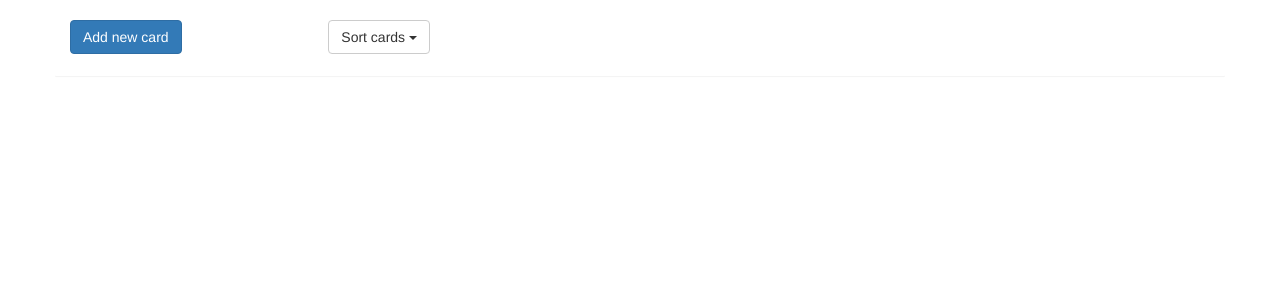
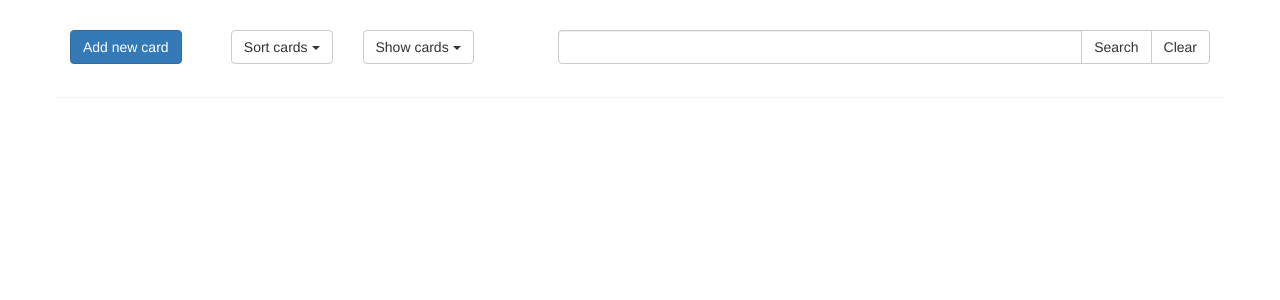
Before and after one commit to sanderdedoncker/flash-card-website, a Flask app: page /cards in a window 1280 px wide. Shown: the part 52-352 px from the top of the page. Run offline with Flask 2, Linux system fonts and the light colour scheme; the visitor is signed in with stand-in values (Sample User, id 1); data comes from the database, SQL or seed files in the repository; data that the repository does not hold is empty; some libraries are stand-ins or nearby versions.

Commit message:
Add content search, viewing options in card overview

```diff
--- a/application/cards/static/styles.css
+++ b/application/cards/static/styles.css
@@ -9,6 +9,10 @@
 
 .row {
   /*border: 1px solid #ddd;*/
+}
+
+.col-stacking {
+    margin-top: 10px;
 }
 
 .panel {
--- a/application/cards/templates/cards.html
+++ b/application/cards/templates/cards.html
@@ -12,26 +12,63 @@ Cards
 {% block app_content %}
 <div class="container">
     <div class="row">
-        <div class="col-xs-6 col-md-2">
+        <div class="col-xs-4 col-md-1 col-stacking">
             <a href="{{ url_for('cards.add_card') }}" class="btn btn-primary">Add new card</a>
         </div>
-       <div class="col-xs-6 col-md-2 text-right">
+       <div class="col-xs-4 col-md-2 text-right col-stacking">
            <div class="dropdown">
               <button class="btn btn-default dropdown-toggle" type="button" data-toggle="dropdown">
                 Sort cards
                 <span class="caret"></span>
               </button>
               <ul class="dropdown-menu dropdown-menu-right">
-                <li><a href="{{ url_for('cards.cards', sort='added', order='down')}}">Date added (newest first)</a></li>
-                <li><a href="{{ url_for('cards.cards', sort='added', order='up')}}">Date added (oldest first)</a></li>
-                <li><a href="{{ url_for('cards.cards', sort='level', order='up')}}">Level (lowest first)</a></li>
-                <li><a href="{{ url_for('cards.cards', sort='level', order='down')}}">Level (highest first)</a></li>
-                <li><a href="{{ url_for('cards.cards', sort='seen', order='down')}}">Date reviewed (newest first)</a></li>
-                <li><a href="{{ url_for('cards.cards', sort='seen', order='up')}}">Date reviewed (oldest first)</a></li>
+                <li><a href="{{ url_for('cards.cards', query=query, sort='added', order='down', per_page=per_page) }}">Date added (newest first)</a></li>
+                <li><a href="{{ url_for('cards.cards', query=query, sort='added', order='up', per_page=per_page) }}">Date added (oldest first)</a></li>
+                <li><a href="{{ url_for('cards.cards', query=query, sort='level', order='up', per_page=per_page) }}">Level (lowest first)</a></li>
+                <li><a href="{{ url_for('cards.cards', query=query, sort='level', order='down', per_page=per_page) }}">Level (highest first)</a></li>
+                <li><a href="{{ url_for('cards.cards', query=query, sort='seen', order='down', per_page=per_page) }}">Date reviewed (newest first)</a></li>
+                <li><a href="{{ url_for('cards.cards', query=query, sort='seen', order='up', per_page=per_page) }}">Date reviewed (oldest first)</a></li>
               </ul>
             </div>
         </div>
-        <div class="col-xs-12 col-md-8 text-center">
+        <div class="col-xs-4 col-md-1 text-right col-stacking">
+           <div class="dropdown">
+              <button class="btn btn-default dropdown-toggle" type="button" data-toggle="dropdown">
+                Show cards
+                <span class="caret"></span>
+              </button>
+              <ul class="dropdown-menu dropdown-menu-right">
+                <li><a href="{{ url_for('cards.cards', query=query, sort=sort, order=order, per_page=5) }}">5 per page</a></li>
+                <li><a href="{{ url_for('cards.cards', query=query, sort=sort, order=order, per_page=10) }}">10 per page (default)</a></li>
+                <li><a href="{{ url_for('cards.cards', query=query, sort=sort, order=order, per_page=20) }}">20 per page</a></li>
+                <li><a href="{{ url_for('cards.cards', query=query, sort=sort, order=order, per_page=50) }}">50 per page</a></li>
+                <li><a href="{{ url_for('cards.cards', query=query, sort=sort, order=order, per_page=100) }}">100 per page</a></li>
+                <li><a href="{{ url_for('cards.cards', query=query, sort=sort, order=order, per_page=200) }}">200 per page</a></li>
+              </ul>
+            </div>
+        </div>
+        <div class="col-md-1 text-center"></div>
+        <div class="col-xs-12 col-md-7 text-center col-stacking">
+            <form action="{{ url_for('cards.cards') }}" method="GET">
+                <div class="input-group">
+                  <input type="text" class="form-control" value="{{ query if query else ''}}" name="query">
+                  <div class="input-group-btn">
+                    <button class="btn btn-default" type="submit">Search</button>
+                    <a class="btn btn-default" href="{{ url_for('cards.cards', sort=sort, order=order, per_page=per_page) }}">Clear</a>
+                  </div>
+                </div>
+                {% if sort %}
+                <input type="hidden" name="sort" value="{{ sort }}">
+                {% endif %}
+                {% if order %}
+                <input type="hidden" name="order" value="{{ order }}">
+                {% endif %}
+                {% if per_page %}
+                <input type="hidden" name="per_page" value="{{ per_page }}">
+                {% endif %}
+            </form>
+        </div>
+        <div class="col-xs-12 text-center col-stacking">
             {{ pagination.links }}
         </div>
     </div>
--- a/application/cards/views.py
+++ b/application/cards/views.py
@@ -17,6 +17,10 @@ bp = Blueprint(name="cards", import_name=__name__, template_folder="templates",
 def cards():
     # TODO: Checking card content
     user_cards_scores = current_user.query_cards_scores()
+
+    query = request.args.get("query")
+    if query:
+        user_cards_scores = user_cards_scores.filter(Card.front.contains(query) | Card.back.contains(query))
 
     sort = request.args.get("sort")
     order = request.args.get("order")
@@ -38,7 +42,8 @@ def cards():
     pagination = Pagination(page=page, per_page=per_page, total=user_cards_scores.total,
                             inner_window=2, outer_window=0)
 
-    return render_template("cards.html", cards_scores=user_cards_scores.items, pagination=pagination)
+    return render_template("cards.html", cards_scores=user_cards_scores.items, pagination=pagination,
+                           query=query, sort=sort, order=order, per_page=per_page)
 
 
 @bp.route("/<int:card_id>", methods=["GET"])
```
Also changed, not shown: application/home/templates/index.html (+2 -5 lines).
